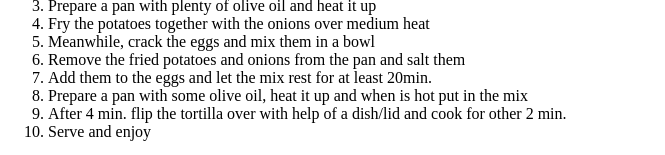
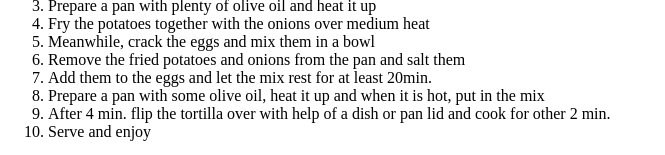
Before and after one commit to real-stewie-griffin/odin-recipes, a plain HTML site: page recipes/tortilla_espanola.html in a window 1280 px wide. Shown: the part 407-562 px from the top of the page, without its empty margins (0-665 px from the left). Drawn offline with Linux system fonts and the light colour scheme.

Commit message:
Fix syntax

```diff
--- a/recipes/tortilla_espanola.html
+++ b/recipes/tortilla_espanola.html
@@ -30,12 +30,12 @@
       <li>Remove the fried potatoes and onions from the pan and salt them</li>
       <li>Add them to the eggs and let the mix rest for at least 20min.</li>
       <li>
-        Prepare a pan with some olive oil, heat it up and when is hot put in the
-        mix
+        Prepare a pan with some olive oil, heat it up and when it is hot, put in
+        the mix
       </li>
       <li>
-        After 4 min. flip the tortilla over with help of a dish/lid and cook for
-        other 2 min.
+        After 4 min. flip the tortilla over with help of a dish or pan lid and
+        cook for other 2 min.
       </li>
       <li>Serve and enjoy</li>
     </ol>
```
